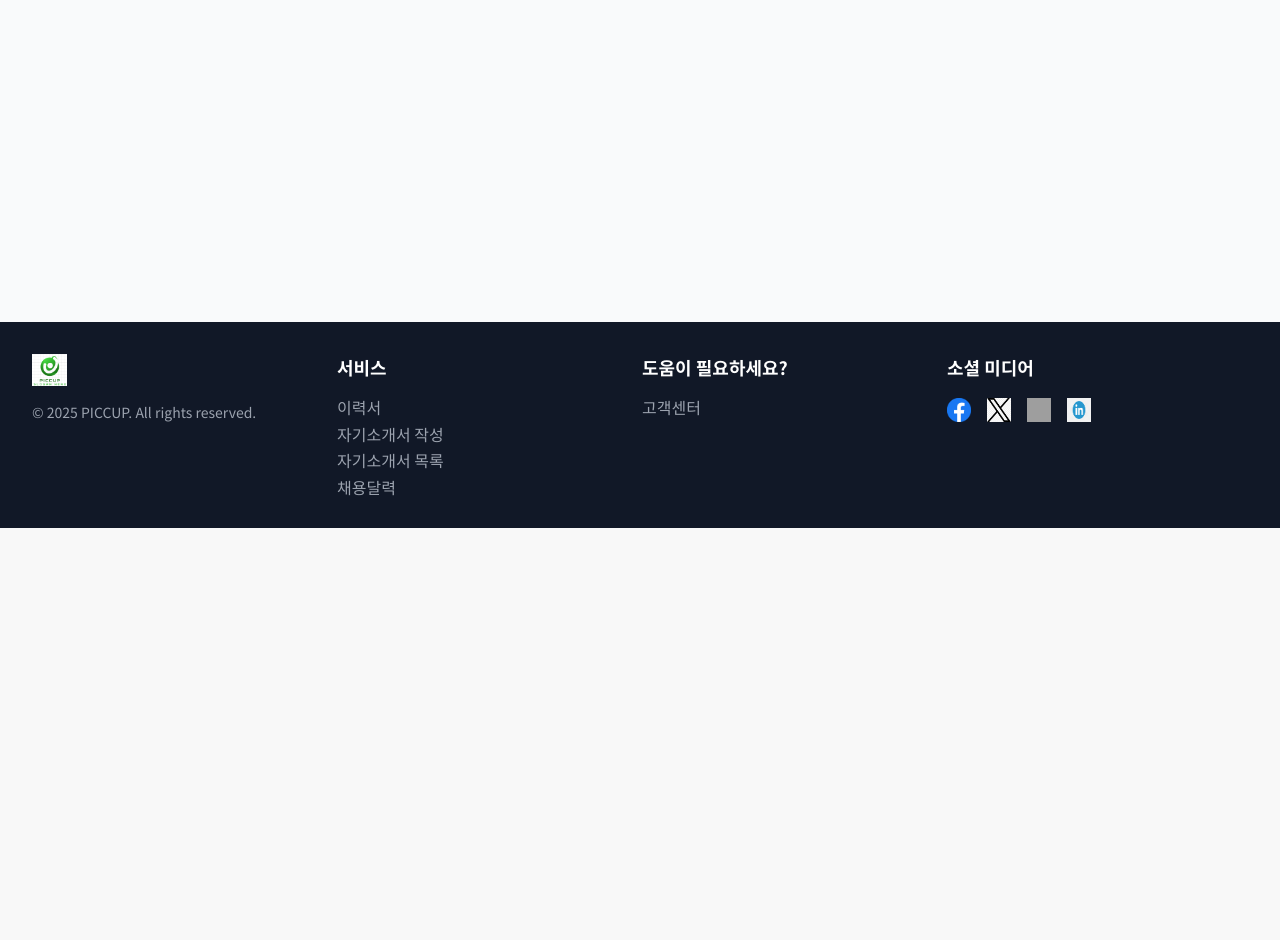
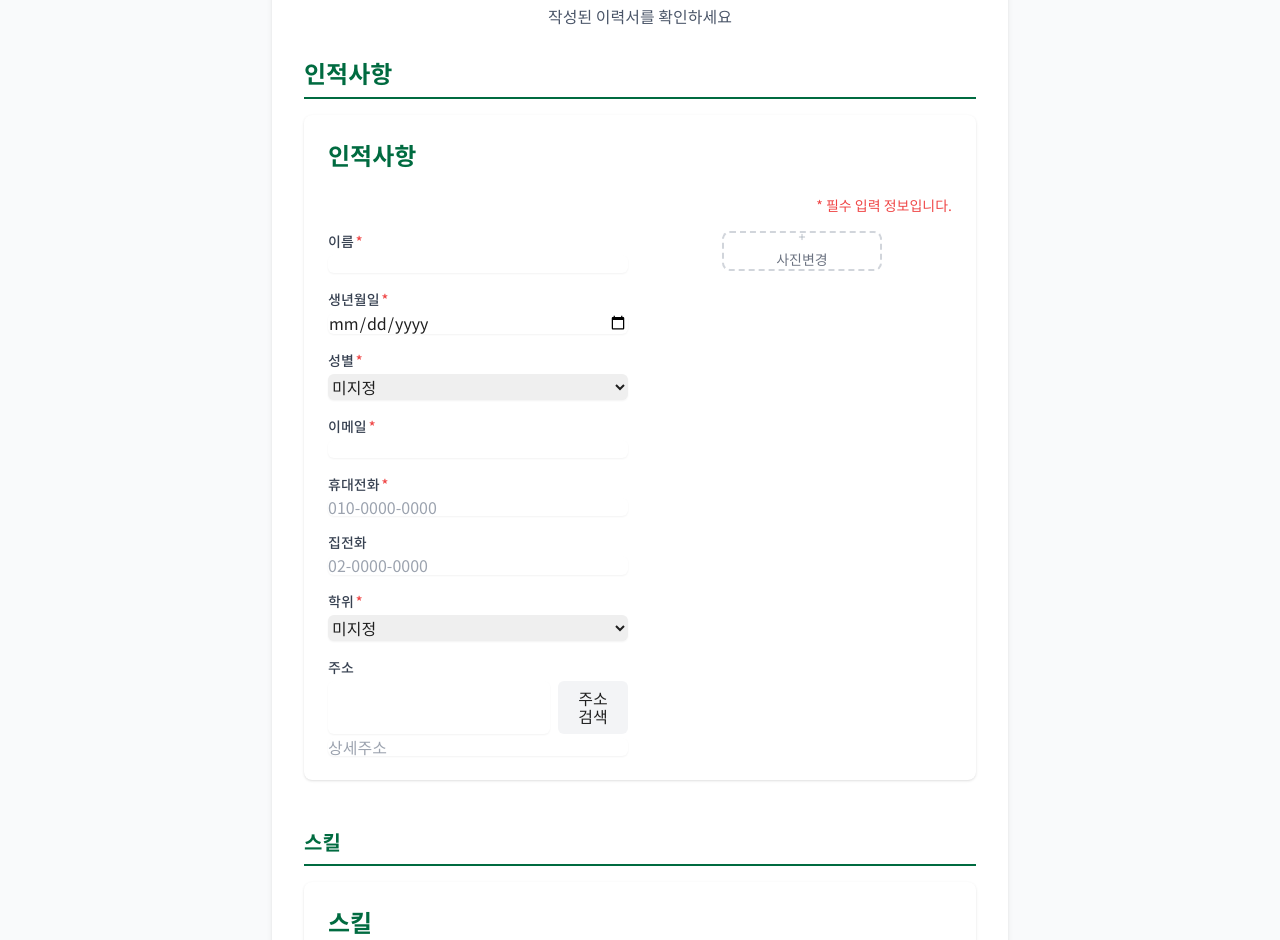
Before and after one commit to doh3e/piccup, a Vue app in the folder front/: page /resume-preview in a window 1280 px wide. Shown: the part 272-1212 px from the top of the page. Before the commit the page ends 800 px from the top, so only its background shows below. Built offline with nearby package versions, Linux system fonts and the light colour scheme; grey boxes are pictures that could not be loaded; a web font is replaced by a local one.

Commit message:
Feat: 이력서 전체보기를 메인화 및 세부 기능 추가

```diff
--- a/front/package.json
+++ b/front/package.json
@@ -19,6 +19,7 @@
     "moment": "^2.30.1",
     "pinia": "^2.2.6",
     "pinia-plugin-persistedstate": "^4.2.0",
+    "primevue": "^4.2.5",
     "vue": "^3.5.13",
     "vue-router": "^4.4.5"
   },
--- a/front/src/components/Main/Footer.vue
+++ b/front/src/components/Main/Footer.vue
@@ -9,7 +9,7 @@
         <div>
           <h4 class="text-lg font-bold mb-4">서비스</h4>
           <ul class="space-y-2">
-            <li><router-link to="/resume" class="text-gray-400 hover:text-white transition-colors">이력서</router-link></li>
+            <li><router-link to="/resume-preview" class="text-gray-400 hover:text-white transition-colors">이력서</router-link></li>
             <li><router-link to="/cover-letter" class="text-gray-400 hover:text-white transition-colors">자기소개서 작성</router-link></li>
             <li><router-link to="/board" class="text-gray-400 hover:text-white transition-colors">자기소개서 목록</router-link></li>
             <li><router-link to="/mydata" class="text-gray-400 hover:text-white transition-colors">채용달력</router-link></li>
--- a/front/src/components/Main/Header.vue
+++ b/front/src/components/Main/Header.vue
@@ -73,7 +73,7 @@ const navigateToAuth = (isSignUp) => {
 const getRouteForItem = (item) => {
   switch (item) {
     case "이력서":
-      return "/resume";
+      return "/resume-preview";
     case "홈":
       return "/";
     case "자기소개서 작성":
--- a/front/src/components/Main/Hero.vue
+++ b/front/src/components/Main/Hero.vue
@@ -51,7 +51,7 @@ const slides = [
     title: "전문적인 이력서를 작성하세요",
     description: "당신의 경력을 돋보이게 만들어 줄 맞춤형 이력서 템플릿",
     buttonText: "이력서 작성하기",
-    action: "/resume",
+    action: "/resume-preview",
   },
   {
     id: 2,
--- a/front/src/router/index.js
+++ b/front/src/router/index.js
@@ -7,6 +7,7 @@ import ResumeView from '@/views/ResumeView.vue'
 import FAQView from '@/views/FAQView.vue'
 import AuthView from '@/views/AuthView.vue'
 import CoverLetterBoardView from '@/views/CoverLetterBoardView.vue'
+import ResumePreviewView from '@/views/ResumePreviewView.vue'
 
 const router = createRouter({
   history: createWebHistory(import.meta.env.BASE_URL),
@@ -46,6 +47,11 @@ const router = createRouter({
       name: 'CoverLetterBoard',
       component: CoverLetterBoardView
     },
+    {
+      path: "/resume-preview",
+      name: "ResumePreview",
+      component: ResumePreviewView,
+    }
   ],
 })
 
--- /dev/null
+++ b/front/src/views/ResumePreviewView.vue
@@ -0,0 +1,181 @@
+<template>
+  <div class="container mx-auto px-4 sm:px-6 lg:px-8">
+    <div
+      class="max-w-4xl mx-auto bg-white shadow-md rounded-lg p-8 relative"
+      @click="openModal"
+    >
+      <!-- Overlay to block interactions -->
+      <div
+        class="absolute inset-0 bg-transparent cursor-pointer"
+        style="pointer-events: auto"
+      ></div>
+
+      <!-- Header -->
+      <header class="text-center mb-8">
+        <h1 class="text-4xl font-bold text-[#006B40]">이력서</h1>
+        <p class="text-gray-600">작성된 이력서를 확인하세요</p>
+      </header>
+
+      <!-- Personal Information -->
+      <div class="mb-12">
+        <h2 class="text-2xl font-bold text-[#006B40] mb-4">인적사항</h2>
+        <PersonalInfo :data="resumeData.personalInfo" />
+      </div>
+
+      <!-- Resume Sections -->
+      <div v-for="section in resumeSections" :key="section.id" class="mb-12">
+        <h3 class="text-xl font-bold text-[#006B40] mb-4">
+          {{ section.name }}
+        </h3>
+        <component
+          :is="getSectionComponent(section.id)"
+          :data="resumeData[section.id]"
+        />
+      </div>
+    </div>
+
+    <!-- Modal -->
+    <div
+      v-if="isModalOpen"
+      class="fixed inset-0 flex items-center justify-center bg-black bg-opacity-50 z-50"
+    >
+      <div class="bg-white rounded-lg shadow-lg p-6 w-full max-w-md">
+        <p class="text-lg font-semibold text-gray-800 mb-4">
+          이력서 수정을 하시겠습니까?
+        </p>
+        <div class="flex justify-end space-x-4">
+          <button
+            @click="goToResumeEdit"
+            class="px-4 py-2 bg-green-600 text-white rounded hover:bg-green-700"
+          >
+            이력서 수정
+          </button>
+          <button
+            @click="closeModal"
+            class="px-4 py-2 bg-gray-300 text-gray-800 rounded hover:bg-gray-400"
+          >
+            취소
+          </button>
+        </div>
+      </div>
+    </div>
+  </div>
+</template>
+
+<script setup>
+import { ref } from "vue";
+import { useRouter } from "vue-router";
+import { computed } from "vue";
+import { useResumeStore } from "@/stores/resume";
+
+// 컴포넌트 import
+import PersonalInfo from "@/components/Resume/PersonalInfo.vue";
+import Skills from "@/components/Resume/Skills.vue";
+import AcademicAbility from "@/components/Resume/AcademicAbility.vue";
+import Experience from "@/components/Resume/Experience.vue";
+import InternExtraActivities from "@/components/Resume/InternExtraActivities.vue";
+import Educations from "@/components/Resume/Educations.vue";
+import Certifications from "@/components/Resume/Certifications.vue";
+import Portfolio from "@/components/Resume/Portfolio.vue";
+import Awards from "@/components/Resume/Awards.vue";
+
+// Vuex Store에서 데이터 가져오기
+const resumeStore = useResumeStore();
+const resumeData = computed(() => resumeStore.resumeData);
+
+// 각 섹션 정의
+const resumeSections = [
+  { id: "skills", name: "스킬" },
+  { id: "educations", name: "학력" },
+  { id: "workExperiences", name: "경력" },
+  { id: "activities", name: "인턴 및 대외 활동" },
+  { id: "trainings", name: "교육 이수" },
+  { id: "certifications", name: "자격증" },
+  { id: "awards", name: "수상 내역" },
+  { id: "portfolios", name: "포트폴리오" },
+];
+
+// 섹션 ID에 따라 적절한 컴포넌트를 반환
+const getSectionComponent = (sectionId) => {
+  const components = {
+    skills: Skills,
+    educations: AcademicAbility,
+    workExperiences: Experience,
+    activities: InternExtraActivities,
+    trainings: Educations,
+    certifications: Certifications,
+    awards: Awards,
+    portfolios: Portfolio,
+  };
+  return components[sectionId];
+};
+
+// 모달 상태 관리
+const isModalOpen = ref(false);
+const router = useRouter();
+
+// 모달 열기
+const openModal = () => {
+  isModalOpen.value = true;
+};
+
+// 모달 닫기
+const closeModal = () => {
+  isModalOpen.value = false;
+};
+
+// 이력서 수정 페이지로 이동
+const goToResumeEdit = () => {
+  closeModal();
+  router.push("/resume");
+};
+</script>
+
+<style scoped>
+.container {
+  max-width: 800px;
+}
+
+header h1 {
+  margin-bottom: 0.5rem;
+}
+
+header p {
+  color: #4a5568; /* Tailwind gray-600 */
+}
+
+h2,
+h3 {
+  border-bottom: 2px solid #006b40;
+  padding-bottom: 0.5rem;
+}
+
+/* 추가 스타일 */
+.relative {
+  position: relative;
+}
+
+.absolute {
+  position: absolute;
+}
+
+.inset-0 {
+  top: 0;
+  right: 0;
+  bottom: 0;
+  left: 0;
+}
+
+/* 모달 스타일 */
+.fixed {
+  position: fixed;
+}
+
+.z-50 {
+  z-index: 50;
+}
+
+.bg-opacity-50 {
+  background-color: rgba(0, 0, 0, 0.5);
+}
+</style>
```
Also changed, not shown: 1 other file (tests, documents, lock files or other folders).
